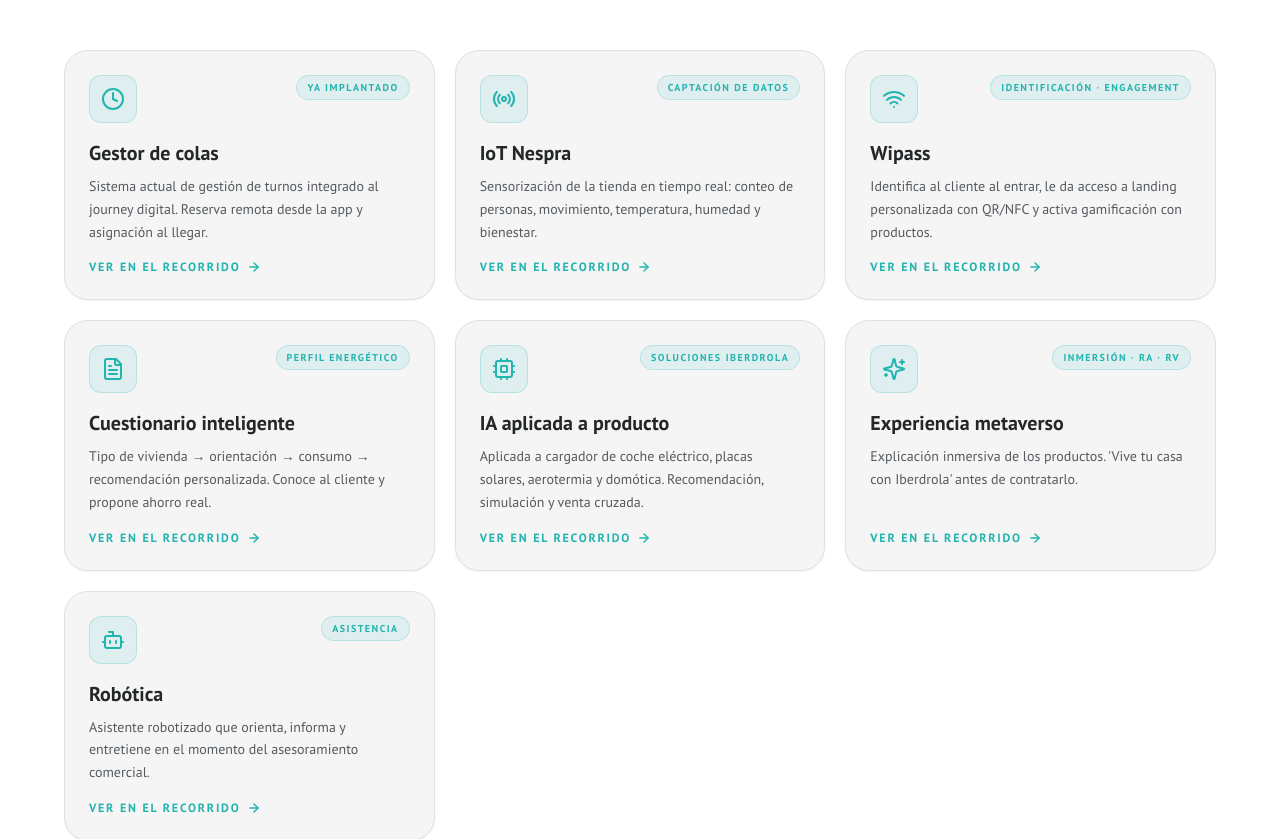
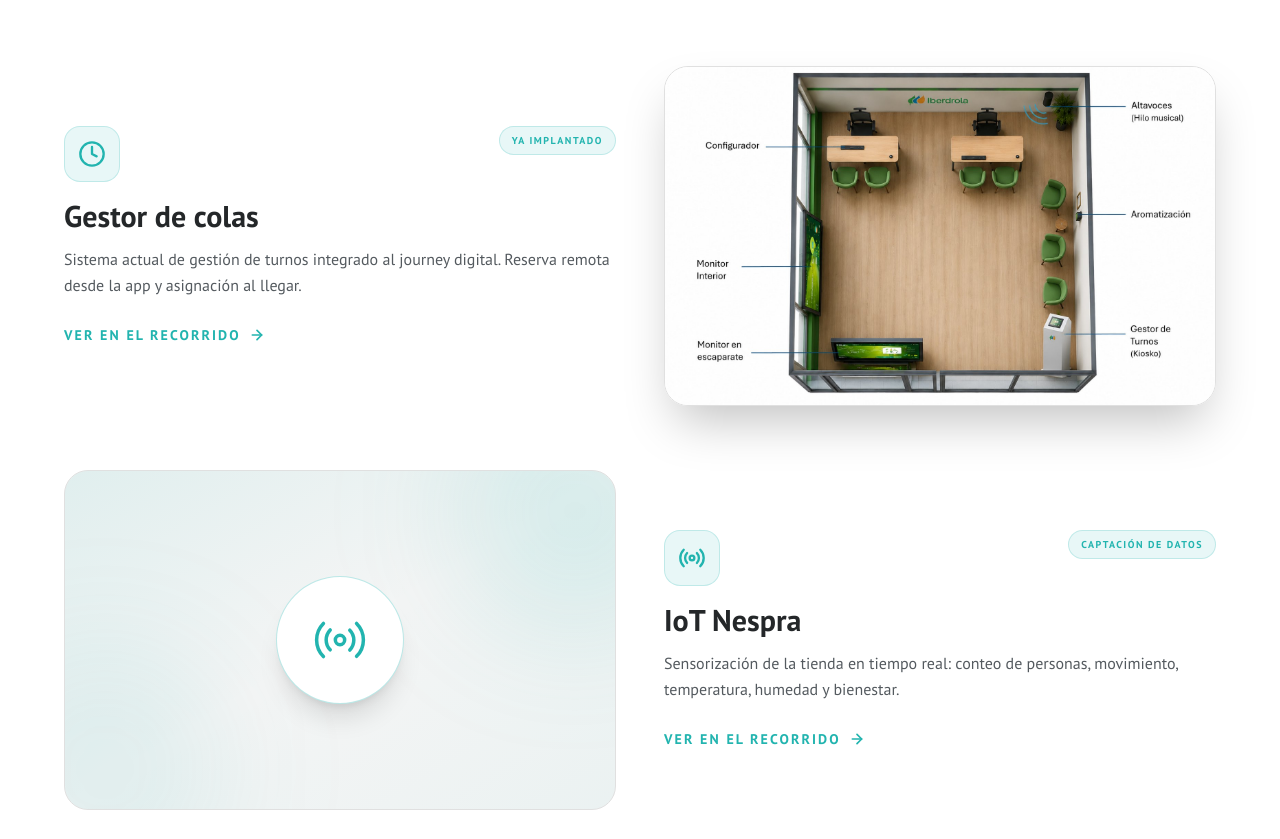
Before and after one commit to caralovell/iberdrola-premium, a React (Vite) app: page / in a window 1280 px wide. Shown: the part 2320-3159 px from the top of the page. Built offline with nearby package versions, Linux system fonts and the light colour scheme; the HTML template or start-up script is replaced by a standard one.

Commit message:
Update TecnologiasSection.tsx

```diff
--- a/src/components/TecnologiasSection.tsx
+++ b/src/components/TecnologiasSection.tsx
@@ -11,6 +11,16 @@
 } from "lucide-react";
 import ScrollReveal from "./ScrollReveal";
 
+// Imágenes ya disponibles en tu proyecto
+import vistaTienda from "@/assets/vista-tienda.png";
+import mockupCuestionario from "@/assets/mockup-cuestionario.png";
+import mockupRecomendacion from "@/assets/mockup-recomendacion.png";
+
+// Para añadir más imágenes en el futuro:
+// 1. Sube la imagen a src/assets/
+// 2. Importa aquí: import nombreImg from "@/assets/nombre.png";
+// 3. Pon "image: nombreImg" en la tecnología correspondiente (quita "icon" si quieres)
+
 const tecnologias = [
   {
     icon: Clock,
@@ -18,6 +28,7 @@
     tag: "Ya implantado",
     desc: "Sistema actual de gestión de turnos integrado al journey digital. Reserva remota desde la app y asignación al llegar.",
     anchor: "#fase-03",
+    image: vistaTienda,
   },
   {
     icon: Radio,
@@ -25,6 +36,7 @@
     tag: "Captación de datos",
     desc: "Sensorización de la tienda en tiempo real: conteo de personas, movimiento, temperatura, humedad y bienestar.",
     anchor: "#fase-02",
+    image: null,
   },
   {
     icon: Wifi,
@@ -32,6 +44,7 @@
     tag: "Identificación · Engagement",
     desc: "Identifica al cliente al entrar, le da acceso a landing personalizada con QR/NFC y activa gamificación con productos.",
     anchor: "#fase-02",
+    image: null,
   },
   {
     icon: FileText,
@@ -39,6 +52,7 @@
     tag: "Perfil energético",
     desc: "Tipo de vivienda → orientación → consumo → recomendación personalizada. Conoce al cliente y propone ahorro real.",
     anchor: "#fase-05",
+    image: mockupCuestionario,
   },
   {
     icon: Cpu,
@@ -46,6 +60,7 @@
     tag: "Soluciones Iberdrola",
     desc: "Aplicada a cargador de coche eléctrico, placas solares, aerotermia y domótica. Recomendación, simulación y venta cruzada.",
     anchor: "#fase-04",
+    image: mockupRecomendacion,
   },
   {
     icon: Sparkles,
@@ -53,6 +68,7 @@
     tag: "Inmersión · RA · RV",
     desc: "Explicación inmersiva de los productos. 'Vive tu casa con Iberdrola' antes de contratarlo.",
     anchor: "#fase-04",
+    image: null,
   },
   {
     icon: Bot,
@@ -60,6 +76,7 @@
     tag: "Asistencia",
     desc: "Asistente robotizado que orienta, informa y entretiene en el momento del asesoramiento comercial.",
     anchor: "#fase-05",
+    image: null,
   },
 ];
 
@@ -76,45 +93,76 @@
       </ScrollReveal>
 
       <ScrollReveal delay={0.1}>
-        <div className="max-w-4xl mx-auto text-center mb-12">
+        <div className="max-w-4xl mx-auto text-center mb-16">
           <p className="text-base md:text-lg text-muted-foreground leading-relaxed">
             Las siete tecnologías que componen la propuesta. Cada una activa en un momento concreto del recorrido del cliente.
           </p>
         </div>
       </ScrollReveal>
 
-      <div className="grid sm:grid-cols-2 lg:grid-cols-3 gap-5 max-w-6xl mx-auto">
+      <div className="max-w-6xl mx-auto space-y-12 md:space-y-16">
         {tecnologias.map((t, i) => {
           const Icon = t.icon;
+          const reverse = i % 2 === 1;
+
           return (
-            <ScrollReveal key={t.title} delay={i * 0.06}>
-              <motion.a
-                href={t.anchor}
-                whileHover={{ y: -6 }}
-                transition={{ type: "spring", stiffness: 200, damping: 18 }}
-                className="group relative h-full flex flex-col rounded-3xl bg-card border border-border hover:border-accent/50 p-6 overflow-hidden transition-colors duration-500 shadow-sm"
-              >
-                <div className="absolute -top-16 -right-16 w-48 h-48 rounded-full bg-accent/10 blur-3xl opacity-0 group-hover:opacity-100 transition-opacity duration-700" />
-
-                <div className="relative flex-1">
-                  <div className="flex items-start justify-between mb-4">
-                    <div className="w-12 h-12 rounded-xl bg-accent/10 border border-accent/20 flex items-center justify-center">
-                      <Icon className="w-6 h-6 text-accent" strokeWidth={2} />
+            <ScrollReveal key={t.title} delay={0.05} direction={reverse ? "right" : "left"}>
+              <div className={`grid lg:grid-cols-2 gap-8 lg:gap-12 items-center ${reverse ? "lg:[direction:rtl]" : ""}`}>
+                {/* Texto */}
+                <div className={reverse ? "lg:[direction:ltr]" : ""}>
+                  <div className="flex items-start justify-between gap-3 mb-4 flex-wrap">
+                    <div className="w-14 h-14 rounded-2xl bg-accent/10 border border-accent/20 flex items-center justify-center shrink-0">
+                      <Icon className="w-7 h-7 text-accent" strokeWidth={2} />
                     </div>
-                    <span className="text-[10px] uppercase tracking-[0.15em] text-accent font-bold px-2.5 py-1 rounded-full bg-accent/10 border border-accent/20">
+                    <span className="text-[10px] uppercase tracking-[0.15em] text-accent font-bold px-3 py-1.5 rounded-full bg-accent/10 border border-accent/20">
                       {t.tag}
                     </span>
                   </div>
 
-                  <h3 className="text-lg md:text-xl font-bold text-foreground mb-2">{t.title}</h3>
-                  <p className="text-sm text-muted-foreground leading-relaxed mb-4">{t.desc}</p>
+                  <h3 className="text-2xl md:text-3xl font-bold text-foreground mb-3">{t.title}</h3>
+                  <p className="text-base text-muted-foreground leading-relaxed mb-6">{t.desc}</p>
+
+                  <motion.a
+                    href={t.anchor}
+                    whileHover={{ x: 4 }}
+                    className="inline-flex items-center gap-2 text-sm font-bold text-accent uppercase tracking-[0.15em] hover:gap-3 transition-all"
+                  >
+                    Ver en el recorrido
+                    <ArrowRight className="w-4 h-4" strokeWidth={2.5} />
+                  </motion.a>
                 </div>
 
-                <div className="relative flex items-center gap-1.5 text-xs font-bold text-accent uppercase tracking-[0.15em] mt-auto">
-                  Ver en el recorrido
-                  <ArrowRight className="w-3.5 h-3.5 transition-transform group-hover:translate-x-1" strokeWidth={2.5} />
+                {/* Imagen o placeholder */}
+                <div className={reverse ? "lg:[direction:ltr]" : ""}>
+                  {t.image ? (
+                    <motion.div
+                      whileHover={{ scale: 1.02 }}
+                      transition={{ duration: 0.3 }}
+                      className="rounded-3xl overflow-hidden shadow-2xl border border-border"
+                    >
+                      <img
+                        src={t.image}
+                        alt={t.title}
+                        className="w-full h-auto object-cover"
+                        loading="lazy"
+                      />
+                    </motion.div>
+                  ) : (
+                    <motion.div
+                      whileHover={{ scale: 1.02 }}
+                      transition={{ duration: 0.3 }}
+                      className="relative rounded-3xl border border-border bg-card min-h-[280px] md:min-h-[340px] flex items-center justify-center overflow-hidden"
+                    >
+                      <div className="absolute inset-0 bg-gradient-to-br from-accent/10 via-transparent to-accent/5" />
+                      <div className="absolute -top-20 -right-20 w-60 h-60 rounded-full bg-accent/15 blur-3xl" />
+                      <div className="absolute -bottom-20 -left-20 w-60 h-60 rounded-full bg-accent/10 blur-3xl" />
+                      <div className="relative w-28 h-28 md:w-32 md:h-32 rounded-full bg-background shadow-xl border border-accent/30 flex items-center justify-center">
+                        <Icon className="w-12 h-12 md:w-14 md:h-14 text-accent" strokeWidth={1.5} />
+                      </div>
+                    </motion.div>
+                  )}
                 </div>
-              </motion.a>
+              </div>
             </ScrollReveal>
           );
         })}
```
